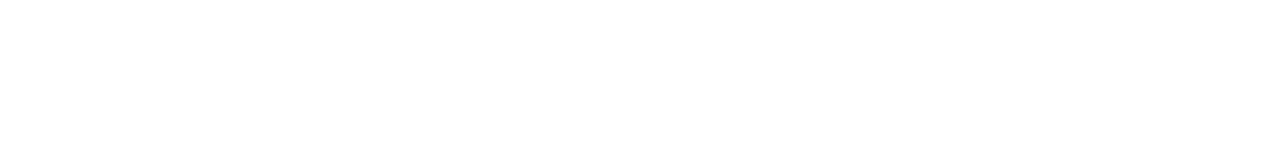
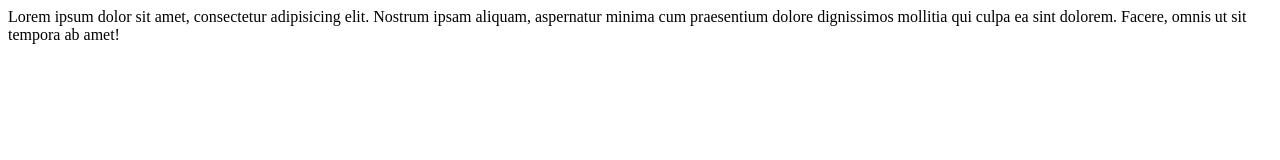
Before and after one commit to AsiaKo/git1, a plain HTML site: page index.html in a window 1280 px wide. Drawn offline with Linux system fonts and the light colour scheme.

Commit message:
text added to html

```diff
--- a/index.html
+++ b/index.html
@@ -8,5 +8,7 @@
 </head>
 <body>
 
+	Lorem ipsum dolor sit amet, consectetur adipisicing elit. Nostrum ipsam aliquam, aspernatur minima cum praesentium dolore dignissimos mollitia qui culpa ea sint dolorem. Facere, omnis ut sit tempora ab amet!
+
 </body>
 </html>
```
